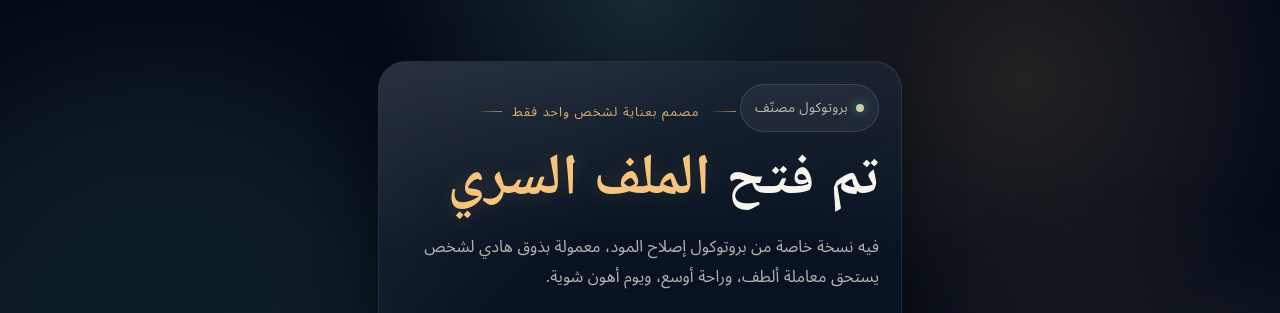
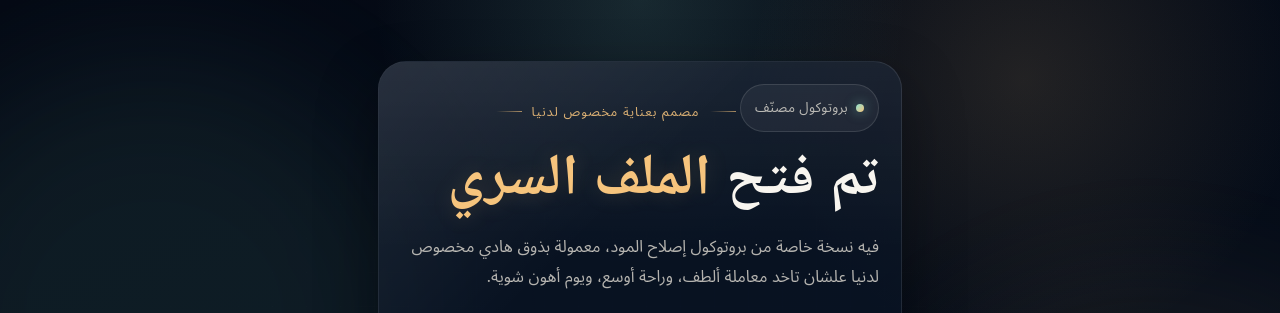
Before and after one commit to ahmedwaell1/mood-surprise, a plain HTML site: page index.html in a window 1280 px wide. Shown: the top 313 px of the page. Drawn offline with Linux system fonts and the light colour scheme.

Commit message:
Personalize page copy for Donia

```diff
--- a/index.html
+++ b/index.html
@@ -1214,17 +1214,17 @@
         ogDescription: "بروتوكول تحسين مود مصمم لشخص واحد فقط."
       },
       profile: {
-        recipientName: "",
-        fallbackName: "صاحبة الملف",
+        recipientName: "دنيا",
+        fallbackName: "دنيا",
         insideJokeLine: ""
       },
       hero: {
         chip: "بروتوكول مصنّف",
-        classified: "مصمم بعناية لشخص واحد فقط",
+        classified: "مصمم بعناية مخصوص لدنيا",
         title: "تم فتح الملف السري",
         accent: "الملف السري",
         subtitle:
-          "فيه نسخة خاصة من بروتوكول إصلاح المود، معمولة بذوق هادي لشخص يستحق معاملة ألطف، وراحة أوسع، ويوم أهون شوية.",
+          "فيه نسخة خاصة من بروتوكول إصلاح المود، معمولة بذوق هادي مخصوص لدنيا علشان تاخد معاملة ألطف، وراحة أوسع، ويوم أهون شوية.",
         badges: [
           { label: "نوع المهمة", body: "رفع المعنويات بأسلوب شيك ومن غير مبالغة" },
           { label: "الوجهة", body: "شخص محدد يستحق اهتمام متفصّل على مقاسه" },
@@ -1238,7 +1238,7 @@
         chip: "المرحلة الأولى: التقاط الإشارات",
         title: "خلّينا نقرأ المود صح",
         copy:
-          "اختاري حاجة واحدة من كل قسم. كل إجابة هتقربنا من نسخة أهدى وأدق من التوصية الخاصة.",
+          "اختاري حاجة واحدة من كل قسم يا دنيا. كل إجابة هتقربنا من نسخة أهدى وأدق من التوصية الخاصة ليكي.",
         helperPending:
           "لسه محتاجين {{remaining}} اختيارات عشان البروتوكول يشتغل بكامل الدقة.",
         helperReady: "تمام. كل الإشارات وصلت، والتوصية الخاصة جاهزة للاعتماد.",
@@ -1284,7 +1284,7 @@
         chip: "المرحلة الثانية: المعالجة السرية",
         title: "جاري تشغيل بروتوكول الإصلاح العاطفي",
         copy:
-          "النظام دلوقتي بيوازن بين الراحة، والونس، والتوقيت الصح عشان يطلع توصية تليق بالشخص المقصود.",
+          "النظام دلوقتي بيوازن بين الراحة، والونس، والتوقيت الصح عشان يطلع توصية تليق بدنيا تحديدًا.",
         executionLabel: "نسبة الاعتماد",
         modeLabel: "وضع مصنّف",
         orbitalLabel: "استقبال الإشارات",
@@ -1296,7 +1296,7 @@
             stage: 0,
             orbital: "استقبال الإشارات",
             status: "جارِ فك تشفير الإشارات الأولية...",
-            log: "تم استقبال تفضيلات الشخص المقصود بنجاح."
+            log: "تم استقبال تفضيلات دنيا بنجاح."
           },
           {
             progress: 31,
@@ -1316,7 +1316,7 @@
             progress: 82,
             stage: 2,
             orbital: "صياغة التوصية",
-            status: "جارِ تجهيز التوصية الخاصة بالشخص المقصود...",
+            status: "جارِ تجهيز التوصية الخاصة بدنيا...",
             log: "يتم الآن تركيب نسخة دافئة وخفيفة وشيك."
           },
           {
@@ -1330,15 +1330,15 @@
       },
       result: {
         chip: "المرحلة الأخيرة: التقرير المعتمد",
-        eyebrow: "نسخة مصممة لشخص واحد بعينه",
+        eyebrow: "نسخة مصممة مخصوص لدنيا",
         title: "تم اعتماد التوصية الخاصة",
         accent: "التوصية الخاصة",
         leadTemplate:
-          "واضح إن {{nameInline}} محتاجة شوية <strong>{{moodFix}}</strong>، ونفَس لطيف شبه <strong>{{place}}</strong>، ومعاها <strong>{{comfort}}</strong> في التوقيت الصح.",
+          "واضح إن دنيا محتاجة شوية <strong>{{moodFix}}</strong>، ونفَس لطيف شبه <strong>{{place}}</strong>، ومعاها <strong>{{comfort}}</strong> في التوقيت الصح.",
         bodyTemplate:
-          "الخلاصة ببساطة: شوية هدوء، حاجة على ذوقك، وضحكة مرتبة من غير أي استعراض زيادة. اليوم يخف لما حد يعاملك بلطف يليق بيكي.",
+          "الخلاصة ببساطة: شوية هدوء، حاجة على ذوق دنيا، وضحكة مرتبة من غير أي استعراض زيادة. اليوم يخف لما حد يعاملها بلطف يليق بيها.",
         highlightTemplate:
-          "الملحوظة الأهم: <strong>{{moodFix}}</strong> + <strong>{{place}}</strong> + <strong>{{comfort}}</strong> دي تركيبة قوية جدًا، خصوصًا لشخص المفروض يتدلع شوية النهارده.",
+          "الملحوظة الأهم: <strong>{{moodFix}}</strong> + <strong>{{place}}</strong> + <strong>{{comfort}}</strong> دي تركيبة قوية جدًا، خصوصًا لدنيا وهي المفروض تتدلع شوية النهارده.",
         signature:
           "ولو تحبي، أقدر أتولى أنا تنفيذ البروتوكول بنفسي النهارده... بهدوء وذوق طبعًا.",
         restartButton: "تشغيل من جديد",
```
